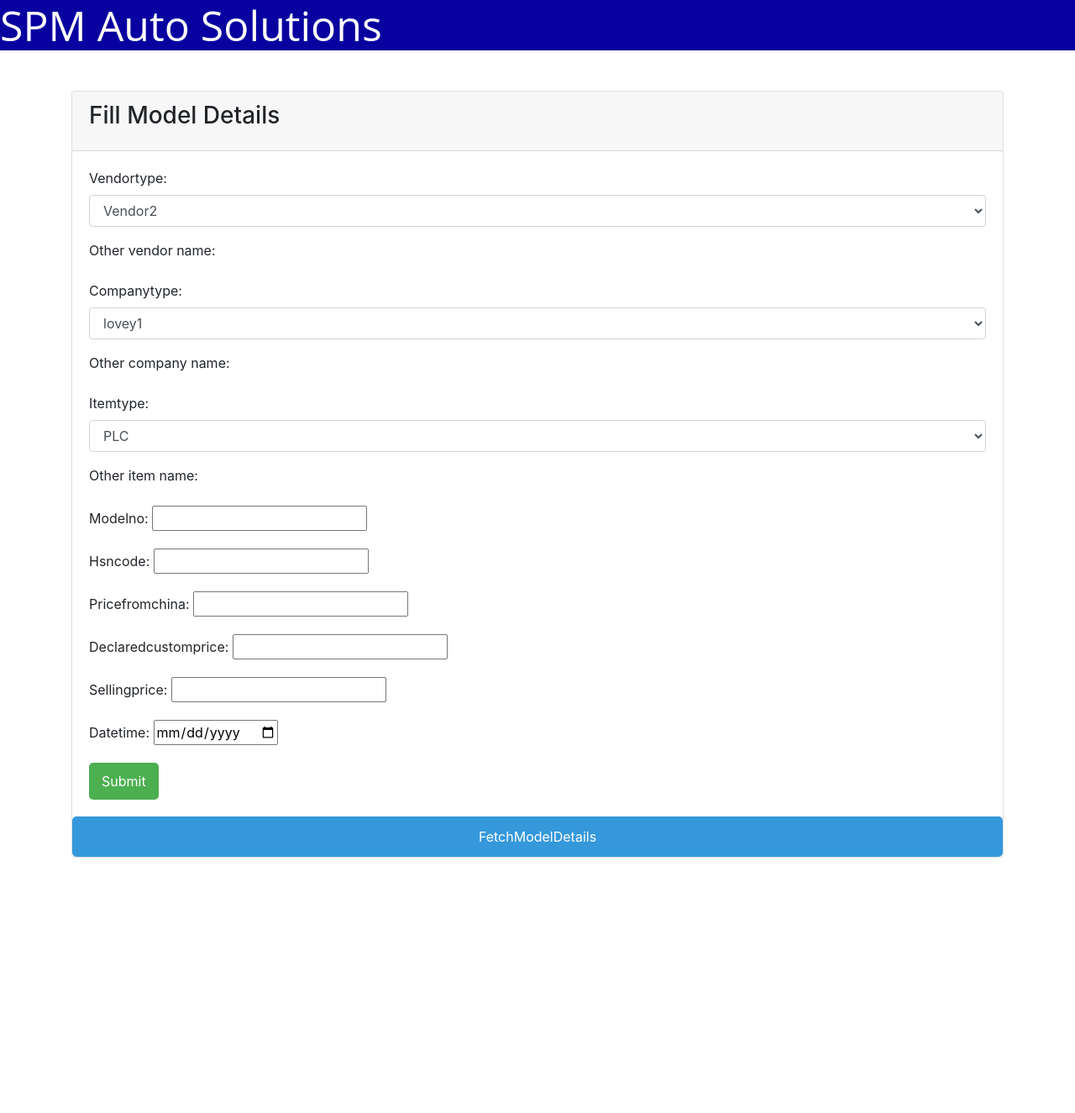
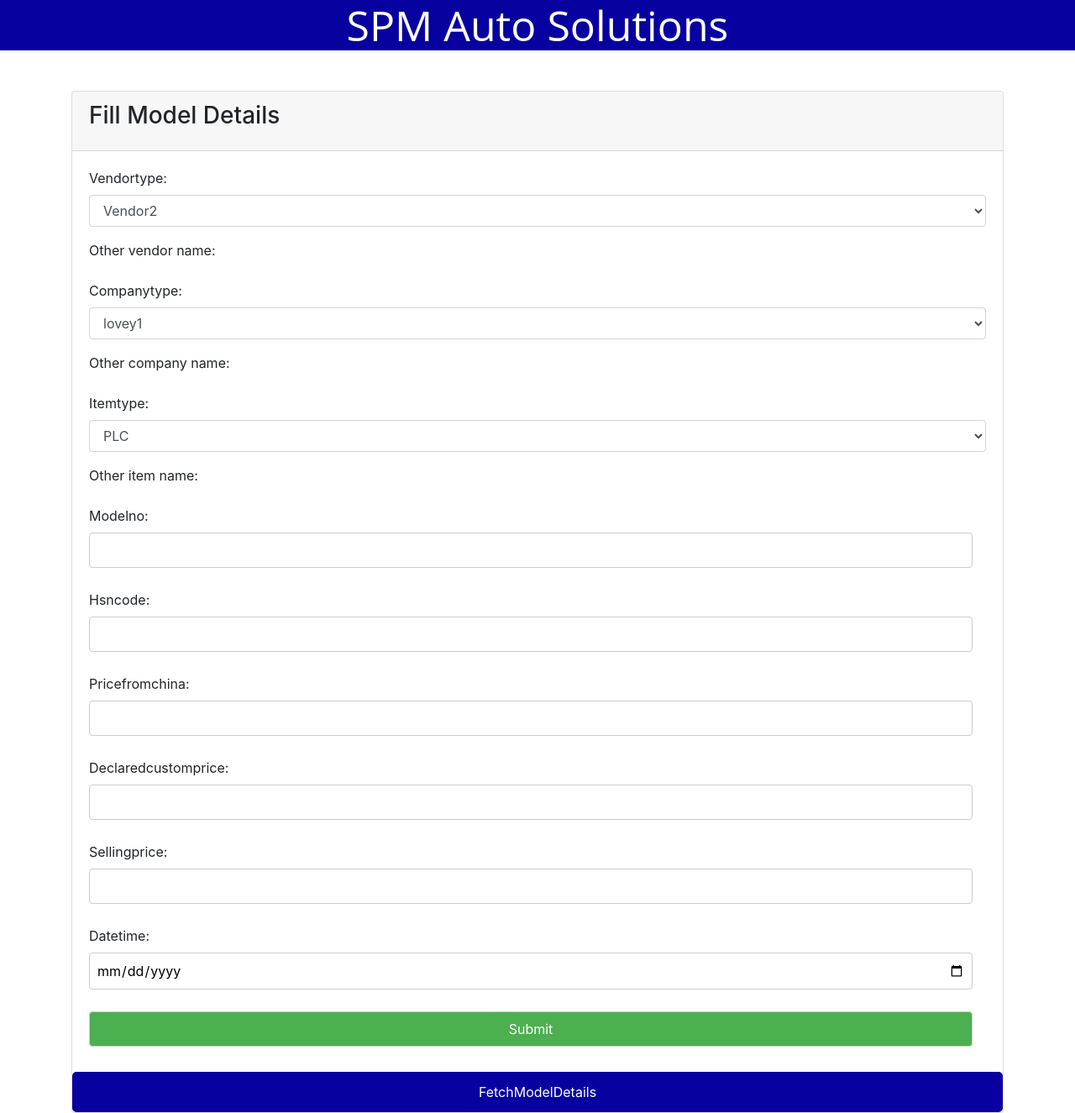
Before and after one commit to luckyRajputana/SPMWebsite, a Django app: page / in a window 1280 px wide. Shown: the whole page at 84% size. Before the commit the page ends 1021 px from the top, so only its background shows below. Run offline with Django 5.2, Linux system fonts and the light colour scheme; some libraries are stand-ins or nearby versions.

Commit message:
Style sheet update

```diff
--- a/staticfiles_build/static/style.css
+++ b/staticfiles_build/static/style.css
@@ -10,7 +10,7 @@ table {
     width: 80%;
     margin: 20px;
     box-shadow: 0 0 10px rgba(0, 0, 0, 0.1);
-    background-color: #fff;
+    background-color: #857b7b;
 }
 
 th, td {
@@ -59,10 +59,13 @@ tr:hover {
 .form-submit {
     background-color: #4CAF50;
     color: white;
-    padding: 10px 15px;
-    border: none;
-    border-radius: 5px;
     cursor: pointer;
+    width: calc(100% - 16px); /* Adjusted width */
+    padding: 8px;
+    margin-bottom: 10px;
+    box-sizing: border-box;
+    border: 1px solid #ccc;
+    border-radius: 4px;
 }
 
 .bordered-div {
@@ -76,7 +79,7 @@ tr:hover {
     color: #FFFFFF; /* Facebook's primary blue color */
     margin-bottom: 20px;
     background-color: #08009f;
-    align-items: center;
+    text-align: center;
 }
 .styled-button {
             display: inline-block;
@@ -87,7 +90,15 @@ tr:hover {
             cursor: pointer;
             border-radius: 5px;
             color: #fff;
-            background-color: #3498db;
-            border: 2px solid #3498db;
+            background-color: #08009f;
+            border: 2px solid #08009f;
             transition: background-color 0.3s, color 0.3s;
 }
+input {
+    width: calc(100% - 16px); /* Adjusted width */
+    padding: 8px;
+    margin-bottom: 10px;
+    box-sizing: border-box;
+    border: 1px solid #ccc;
+    border-radius: 4px;
+}
```
